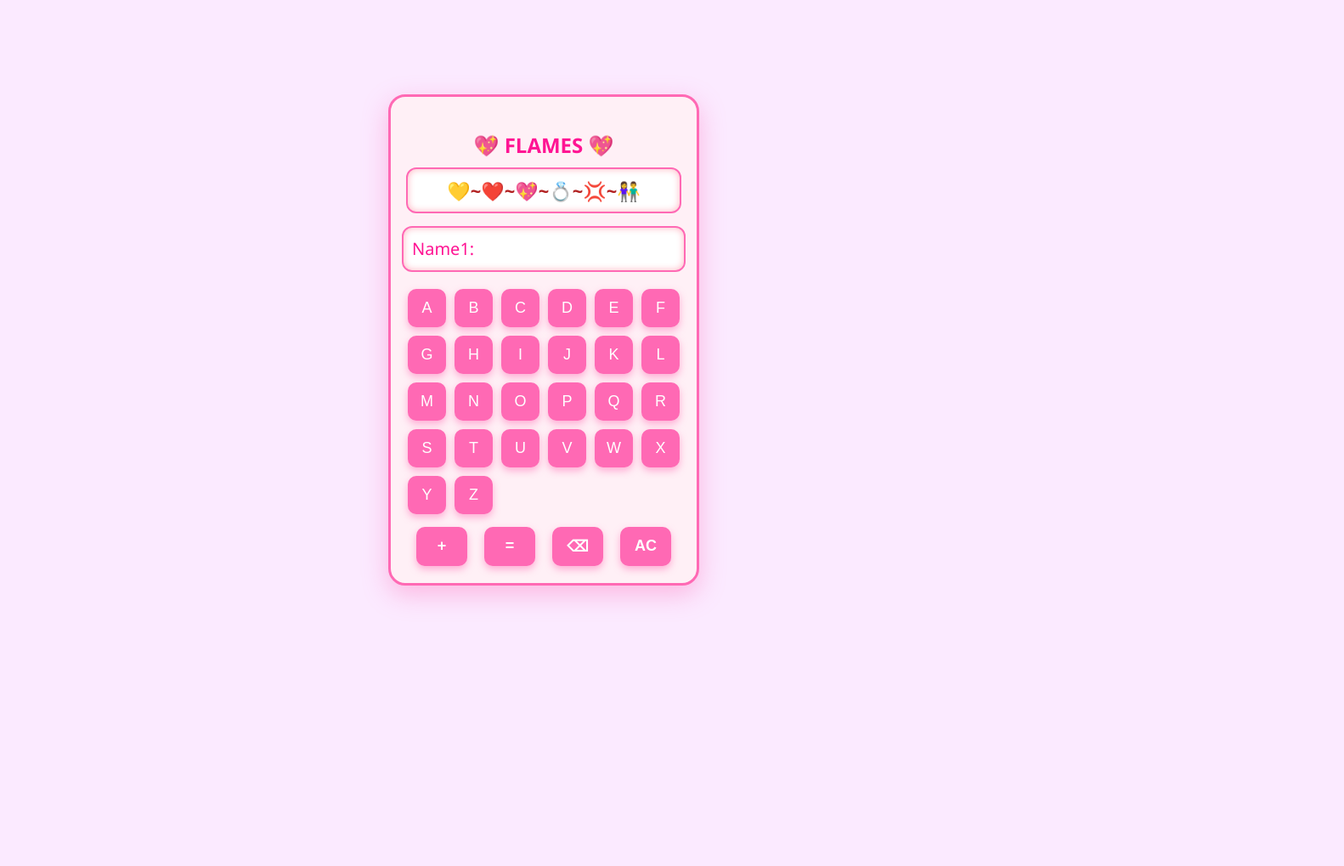
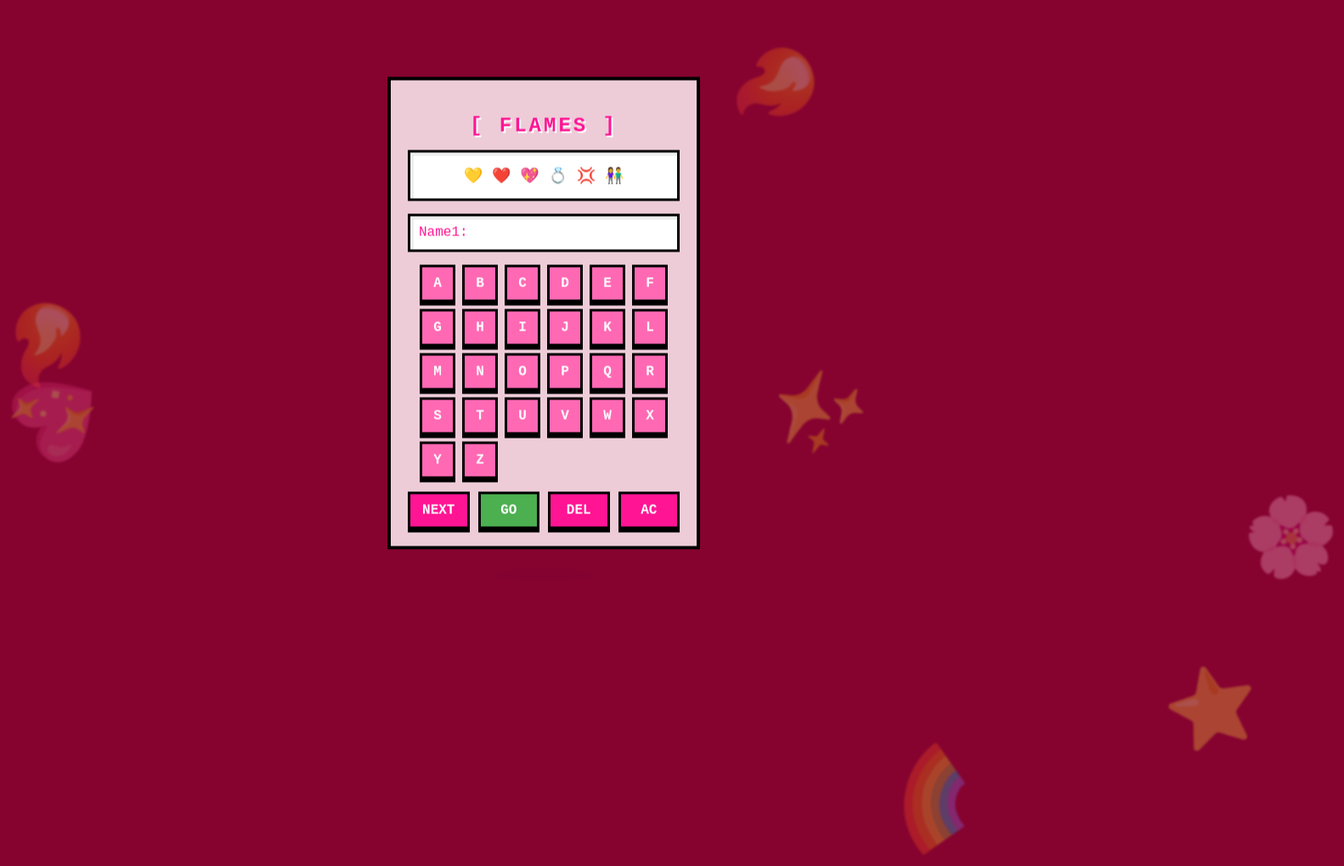
Before and after one commit to Salmathmullali/flames_calculator, a plain HTML site: page index.html in a window 1280 px wide. Shown: the whole page at 85% size, 1582 px wide, since content can reach past the window. Before the commit the page ends 800 px from the top, so only its background shows below. Drawn offline with Linux system fonts and the light colour scheme.

Commit message:
changing the style

```diff
--- a/index.html
+++ b/index.html
@@ -2,151 +2,189 @@
 <html lang="en">
 <head>
   <meta charset="UTF-8" />
-  <title>FLAMES Alphabet Calculator</title>
+  <title>DYNAMIC PIXEL FLAMES</title>
   <style>
+    /* Animated Gradient Background */
     body {
-      background-color: #fbeaff;
-      font-family: 'Segoe UI', sans-serif;
+      background: linear-gradient(-45deg, #860330, #860330, #860330, #860330);
+      background-size: 400% 400%;
+      animation: gradientBG 10s ease infinite;
+      font-family: 'Courier New', Courier, monospace;
       display: flex;
       justify-content: center;
       align-items: center;
       height: 100vh;
       margin: 0;
       overflow: hidden;
+      position: relative;
+    }
+
+    @keyframes gradientBG {
+      0% { background-position: 0% 50%; }
+      50% { background-position: 100% 50%; }
+      100% { background-position: 0% 50%; }
+    }
+
+    /* --- MASSIVE FAST BG EMOJIS --- */
+    .bg-emoji {
+      position: absolute;
+      font-size: 90px;
+      z-index: 0;
+      opacity: 0.3;
+      pointer-events: none;
+      filter: blur(1px); /* Slight blur for depth */
+      animation: floatBackground linear infinite;
+    }
+
+    @keyframes floatBackground {
+      from { transform: translate(0, 0) rotate(0deg); }
+      to { transform: translate(var(--moveX), var(--moveY)) rotate(360deg); }
+    }
+
+    /* --- FLOATING CALCULATOR UI --- */
+    .calc-container {
+      display: flex;
+      flex-direction: column;
+      align-items: center;
+      animation: bobbing 3s ease-in-out infinite;
+      z-index: 10;
     }
 
     .calculator {
-      background: #fff0f6;
-      border: 3px solid #ff69b4;
-      border-radius: 20px;
-      box-shadow: 0 10px 30px rgba(255, 105, 180, 0.4);
+      background: rgba(255, 240, 246, 0.85); /* Semi-transparent */
+      backdrop-filter: blur(5px); /* Glass effect */
+      border: 4px solid #000;
       width: 320px;
       padding: 20px;
       display: flex;
       flex-direction: column;
       align-items: center;
       position: relative;
-      z-index: 1;
+    }
+
+    /* Floating Shadow underneath */
+    .shadow {
+      width: 150px;
+      height: 20px;
+      background: rgba(0,0,0,0.1);
+      border-radius: 50%;
+      margin-top: 20px;
+      animation: shadowPulse 3s ease-in-out infinite;
+    }
+
+    @keyframes bobbing {
+      0%, 100% { transform: translateY(0); }
+      50% { transform: translateY(-15px); }
+    }
+
+    @keyframes shadowPulse {
+      0%, 100% { transform: scale(1); opacity: 0.2; }
+      50% { transform: scale(0.7); opacity: 0.1; }
     }
 
     h2 {
       color: #ff1493;
-      margin-bottom: 10px;
-      user-select: none;
+      margin-bottom: 15px;
+      text-transform: uppercase;
+      letter-spacing: 3px;
+      text-shadow: 2px 2px 0px #fff;
     }
 
-    .result {
+    .result, .screen {
       width: 100%;
-      height: 50px;
       background: #fff;
-      border-radius: 12px;
-      border: 2px solid #ff69b4;
-      box-shadow: inset 0 0 8px #ffb6c1;
-      font-size: 22px;
-      color: #b22222;
-      font-weight: 700;
+      border: 3px solid #000;
+      margin-bottom: 15px;
       display: flex;
       align-items: center;
       justify-content: center;
-      margin-bottom: 15px;
-      user-select: none;
-      min-height: 50px;
+      box-sizing: border-box;
+      box-shadow: inset 4px 4px 0px #eee;
     }
 
-    .screen {
-      width: 100%;
-      height: 50px;
-      background: #fff;
-      border-radius: 12px;
-      border: 2px solid #ff69b4;
-      box-shadow: inset 0 0 8px #ffb6c1;
-      font-size: 20px;
-      color: #ff1493;
-      padding-left: 10px;
-      display: flex;
-      align-items: center;
-      user-select: none;
-      margin-bottom: 20px;
-      min-height: 50px;
-    }
+    .result { height: 60px; font-size: 18px; color: #b22222; font-weight: bold; }
+    .screen { height: 45px; font-size: 16px; color: #ff1493; justify-content: flex-start; padding-left: 10px; }
 
     .buttons {
       display: grid;
-      grid-template-columns: repeat(6, 45px);
-      gap: 10px;
-      justify-content: center;
+      grid-template-columns: repeat(6, 42px);
+      gap: 8px;
     }
 
     button {
-      padding: 12px;
-      font-size: 18px;
-      border: none;
-      border-radius: 10px;
+      font-family: 'Courier New', monospace;
+      padding: 10px 0;
+      font-size: 16px;
+      font-weight: bold;
+      border: 3px solid #000;
       background-color: #ff69b4;
       color: white;
       cursor: pointer;
-      transition: background-color 0.25s ease;
-      user-select: none;
-      box-shadow: 0 4px 8px rgba(255, 105, 180, 0.5);
+      box-shadow: 0 4px 0 #000;
+      position: relative;
     }
 
-    button:hover {
-      background-color: #ff85c1;
-    }
+    button:hover { background-color: #ff85c1; }
+    button:active { top: 3px; box-shadow: 0 1px 0 #000; }
 
-    .control-buttons {
-      margin-top: 15px;
-      display: flex;
-      gap: 20px;
-      width: 100%;
-      justify-content: center;
-    }
-
-    .control-buttons button {
-      width: 60px;
-      font-weight: 700;
-    }
+    .control-buttons { margin-top: 15px; display: flex; gap: 10px; width: 100%; }
+    .control-buttons button { flex: 1; background-color: #ff1493; }
 
     .burst-emoji {
       position: absolute;
-      font-size: 40px;
+      font-size: 60px;
       pointer-events: none;
-      animation: burst 1.5s ease-out forwards;
-      opacity: 0;
+      animation: burst 1s steps(8) forwards;
       z-index: 999;
     }
 
     @keyframes burst {
-      0% {
-        opacity: 1;
-        transform: translate(0, 0) scale(1);
-      }
-      100% {
-        opacity: 0;
-        transform: translate(var(--x), var(--y)) scale(2.5);
-      }
+      0% { opacity: 1; transform: translate(-50%, -50%) scale(1); }
+      100% { opacity: 0; transform: translate(var(--x), var(--y)) scale(2.5); }
     }
   </style>
 </head>
 <body>
-  <div class="calculator">
-    <h2>💖 FLAMES 💖</h2>
-    <div class="result" id="result">💛~❤️~💖~💍~💢~👫</div>
-    <div class="screen" id="inputScreen">Name1: </div>
-    <div class="buttons" id="alphabetButtons"></div>
-    <div class="control-buttons">
-      <button onclick="switchName()">+</button>
-      <button onclick="calculateFlames()">=</button>
-      <button onclick="backspace()">⌫</button>
-      <button onclick="allClear()">AC</button>
+
+  <div class="calc-container">
+    <div class="calculator">
+      <h2>[ FLAMES ]</h2>
+      <div class="result" id="result">💛 ❤️ 💖 💍 💢 👫</div>
+      <div class="screen" id="inputScreen">Name1: </div>
+      <div class="buttons" id="alphabetButtons"></div>
+      <div class="control-buttons">
+        <button onclick="switchName()">NEXT</button>
+        <button onclick="calculateFlames()" style="background:#4CAF50;">GO</button>
+        <button onclick="backspace()">DEL</button>
+        <button onclick="allClear()">AC</button>
+      </div>
     </div>
+    <div class="shadow"></div>
   </div>
 
   <script>
-    let name1 = '';
-    let name2 = '';
-    let current = 'name1';
+    // --- FAST BG EMOJIS ---
+    const bgEmojis = ['💖', '✨', '🔥', '🌸', '💘', '⭐', '🌈', '🍭'];
+    function createBackgroundEmoji() {
+      const emoji = document.createElement('div');
+      emoji.className = 'bg-emoji';
+      emoji.textContent = bgEmojis[Math.floor(Math.random() * bgEmojis.length)];
+      emoji.style.left = Math.random() * 100 + "vw";
+      emoji.style.top = Math.random() * 100 + "vh";
+      const moveX = (Math.random() - 0.5) * 1200 + "px";
+      const moveY = (Math.random() - 0.5) * 1200 + "px";
+      const duration = 4 + Math.random() * 6 + "s";
+      emoji.style.setProperty('--moveX', moveX);
+      emoji.style.setProperty('--moveY', moveY);
+      emoji.style.animationDuration = duration;
+      document.body.appendChild(emoji);
+      setTimeout(() => { emoji.remove(); createBackgroundEmoji(); }, parseFloat(duration) * 1000);
+    }
 
+    for(let i=0; i<10; i++) { createBackgroundEmoji(); }
+
+    // --- CALCULATOR LOGIC ---
+    let name1 = ''; let name2 = ''; let current = 'name1';
     const screen = document.getElementById('inputScreen');
     const resultDiv = document.getElementById('result');
     const alphabetButtons = document.getElementById('alphabetButtons');
@@ -161,13 +199,8 @@
     }
 
     function addLetter(char) {
-      if (current === 'name1') {
-        name1 += char;
-        screen.textContent = `Name1: ${name1}`;
-      } else {
-        name2 += char;
-        screen.textContent = `Name2: ${name2}`;
-      }
+      if (current === 'name1') { name1 += char; screen.textContent = `Name1: ${name1}`; }
+      else { name2 += char; screen.textContent = `Name2: ${name2}`; }
     }
 
     function switchName() {
@@ -176,75 +209,35 @@
     }
 
     function allClear() {
-      name1 = '';
-      name2 = '';
-      current = 'name1';
+      name1 = ''; name2 = ''; current = 'name1';
       screen.textContent = 'Name1: ';
-      resultDiv.textContent = '💛~❤️~💖~💍~💢~👫';
+      resultDiv.textContent = '💛 ❤️ 💖 💍 💢 👫';
     }
 
     function backspace() {
-      if (current === 'name1') {
-        name1 = name1.slice(0, -1);
-        screen.textContent = `Name1: ${name1}`;
-      } else {
-        name2 = name2.slice(0, -1);
-        screen.textContent = `Name2: ${name2}`;
-      }
+      if (current === 'name1') { name1 = name1.slice(0, -1); screen.textContent = `Name1: ${name1}`; }
+      else { name2 = name2.slice(0, -1); screen.textContent = `Name2: ${name2}`; }
     }
 
     function calculateFlames() {
-      if (!name1 || !name2) {
-        resultDiv.textContent = 'Please enter names';
-        return;
-      }
-
-      let n1 = name1.toLowerCase();
-      let n2 = name2.toLowerCase();
-
-      let arr1 = n1.split('');
-      let arr2 = n2.split('');
-
+      if (!name1 || !name2) { resultDiv.textContent = 'ENTER NAMES'; return; }
+      let n1 = name1.toLowerCase(), n2 = name2.toLowerCase();
+      let arr1 = n1.split(''), arr2 = n2.split('');
       arr1.forEach(char => {
         let index = arr2.indexOf(char);
-        if (index !== -1) {
-          arr2.splice(index, 1);
-          arr1.splice(arr1.indexOf(char), 1);
-        }
+        if (index !== -1) { arr2.splice(index, 1); arr1.splice(arr1.indexOf(char), 1); }
       });
-
       let count = arr1.length + arr2.length;
       let flames = ['F', 'L', 'A', 'M', 'E', 'S'];
-
       while (flames.length > 1) {
         let split = (count % flames.length) - 1;
-        if (split >= 0) {
-          flames = flames.slice(split + 1).concat(flames.slice(0, split));
-        } else {
-          flames.pop();
-        }
+        if (split >= 0) flames = flames.slice(split + 1).concat(flames.slice(0, split));
+        else flames.pop();
       }
-
-      const resultMap = {
-        'F': ' Friends 💛',
-        'L': ' In Love ❤️',
-        'A': ' Affectionate 💖',
-        'M': ' Going to Marry 💍',
-        'E': ' Enemies 💢',
-        'S': ' Like Siblings 👫'
-      };
-
-      const emojiSets = {
-        'F': ['💛', '😊', '🎈'],
-        'L': ['❤️', '🥰', '💕'],
-        'A': ['💖', '😘', '🌟'],
-        'M': ['💍', '👰', '🤵'],
-        'E': ['💢', '😡', '🔥'],
-        'S': ['👫', '👧', '👦']
-      };
-
+      const resultMap = { 'F': 'Friends 💛', 'L': 'In Love ❤️', 'A': 'Affection 💖', 'M': 'Marriage 💍', 'E': 'Enemies 💢', 'S': 'Siblings 👫' };
+      const emojiSets = { 'F': ['💛', '😊'], 'L': ['❤️', '🥰'], 'A': ['💖', '😘'], 'M': ['💍', '👰'], 'E': ['💢', '😡'], 'S': ['👫', '👦'] };
       const result = flames[0];
-      resultDiv.textContent = `You Are..  ${resultMap[result]}`;
+      resultDiv.textContent = resultMap[result];
       triggerBurst(emojiSets[result]);
     }
 
@@ -253,25 +246,16 @@
         const emoji = document.createElement('div');
         emoji.className = 'burst-emoji';
         emoji.textContent = emojis[Math.floor(Math.random() * emojis.length)];
-
         const angle = Math.random() * 2 * Math.PI;
-        const radius = 120 + Math.random() * 80;
-
-        const x = Math.cos(angle) * radius;
-        const y = Math.sin(angle) * radius;
-
-        emoji.style.setProperty('--x', `${x}px`);
-        emoji.style.setProperty('--y', `${y}px`);
-
+        const radius = 150 + Math.random() * 100;
+        const x = Math.cos(angle) * radius + "px";
+        const y = Math.sin(angle) * radius + "px";
+        emoji.style.setProperty('--x', x);
+        emoji.style.setProperty('--y', y);
         emoji.style.left = '50%';
         emoji.style.top = '50%';
-        emoji.style.transform = 'translate(-50%, -50%)';
-
         calculator.appendChild(emoji);
-
-        setTimeout(() => {
-          emoji.remove();
-        }, 1500);
+        setTimeout(() => emoji.remove(), 1000);
       }
     }
   </script>
```
